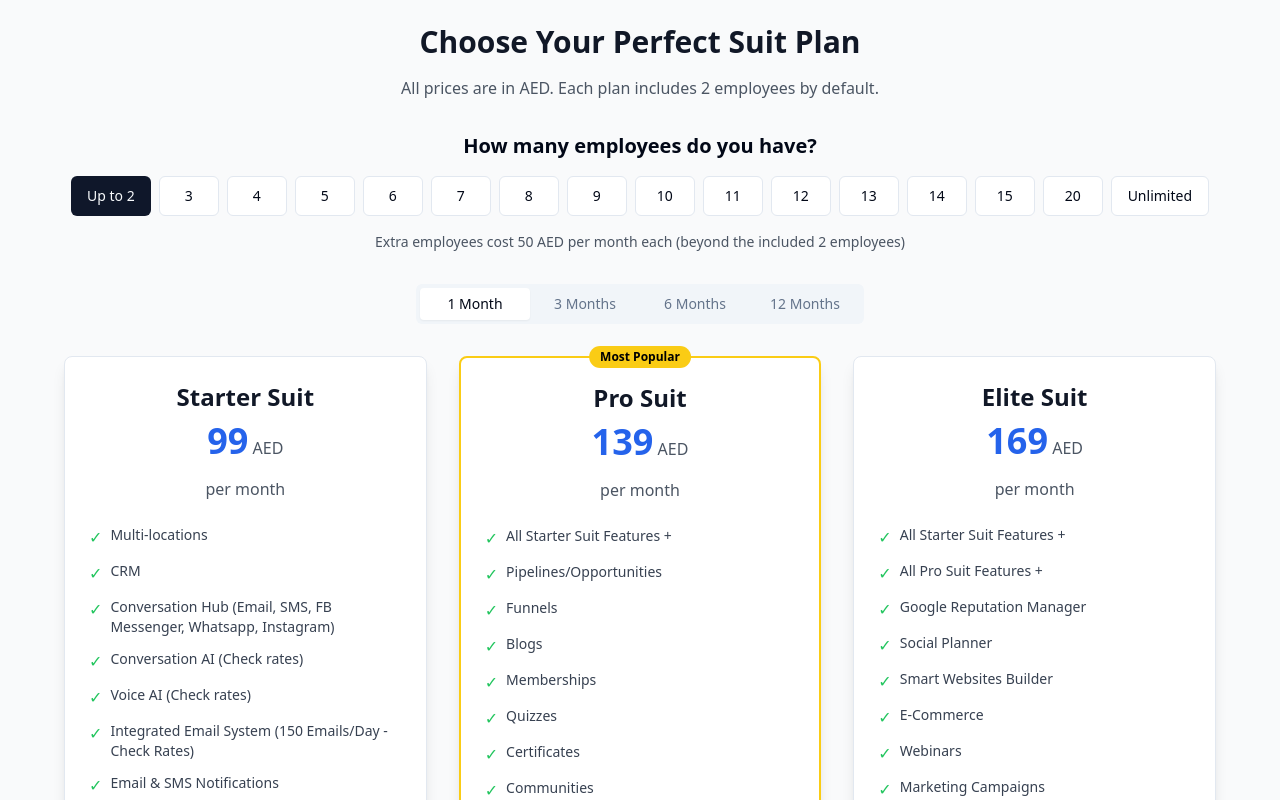
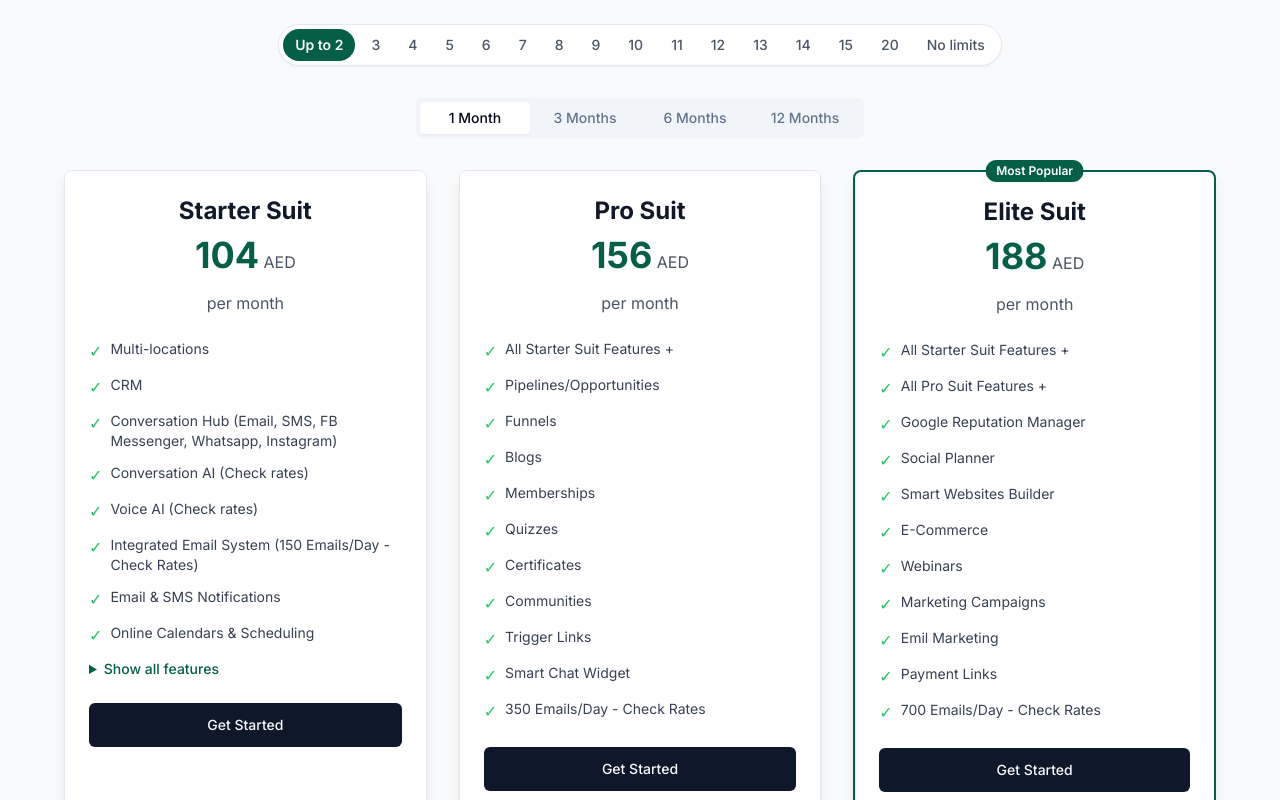
Before and after one commit to 0AAK0/suit-up-pricing-flow, a React (Vite) app: page / in a window 1280 px wide. Shown: the top 800 px of the page. Built offline with nearby package versions, Linux system fonts and the light colour scheme.

Commit message:
Refactor: Update pricing model
- Update plan prices and correct calculations.
- Adjust layout and styling based on the provided image and specifications.
- Remove unnecessary elements and apply new color scheme.
- Implement "Inter" font.

```diff
--- a/src/components/PricingModel.tsx
+++ b/src/components/PricingModel.tsx
@@ -15,30 +15,40 @@ const PricingModel = () => {
   // Base prices per month in AED
   const basePrices = {
     starter: 99,
-    pro: 139,
-    elite: 169
+    pro: 149,
+    elite: 179
   };
 
   const unlimitedPrice = 1301;
   const extraEmployeeCost = 50;
+  const vatRate = 0.05; // 5% VAT
 
   // Calculate price based on employees and billing period
   const calculatePrice = (basePrice: number) => {
+    let monthlyPrice;
+
     if (selectedEmployees === 999) { // unlimited
-      return billingPeriod === '1' ? unlimitedPrice : unlimitedPrice * parseInt(billingPeriod);
+      monthlyPrice = basePrice + unlimitedPrice;
+    } else {
+      const extraEmployees = Math.max(0, selectedEmployees - 2);
+      monthlyPrice = basePrice + (extraEmployees * extraEmployeeCost);
     }
 
-    const extraEmployees = Math.max(0, selectedEmployees - 2);
-    const monthlyPrice = basePrice + (extraEmployees * extraEmployeeCost);
-    return monthlyPrice * parseInt(billingPeriod);
+    const totalBeforeVAT = monthlyPrice * parseInt(billingPeriod);
+    const vatAmount = totalBeforeVAT * vatRate;
+    return Math.round(totalBeforeVAT + vatAmount);
   };
 
   const getMonthlyPrice = (basePrice: number) => {
     if (selectedEmployees === 999) {
-      return unlimitedPrice;
+      const monthlyTotal = basePrice + unlimitedPrice;
+      const vatAmount = monthlyTotal * vatRate;
+      return Math.round(monthlyTotal + vatAmount);
     }
     const extraEmployees = Math.max(0, selectedEmployees - 2);
-    return basePrice + (extraEmployees * extraEmployeeCost);
+    const monthlyTotal = basePrice + (extraEmployees * extraEmployeeCost);
+    const vatAmount = monthlyTotal * vatRate;
+    return Math.round(monthlyTotal + vatAmount);
   };
 
   const planFeatures: PlanFeatures = {
@@ -105,33 +115,30 @@ const PricingModel = () => {
   const employeeOptions = [2, 3, 4, 5, 6, 7, 8, 9, 10, 11, 12, 13, 14, 15, 20, 999];
 
   return (
-    <div className="max-w-7xl mx-auto p-6 bg-gray-50 min-h-screen">
+    <div className="max-w-7xl mx-auto p-6 bg-gray-50 min-h-screen font-inter">
       <div className="text-center mb-8">
-        <h1 className="text-3xl font-bold text-gray-900 mb-4">
-          Choose Your Perfect Suit Plan
-        </h1>
-        <p className="text-gray-600 mb-8">
-          All prices are in AED. Each plan includes 2 employees by default.
-        </p>
-
-        {/* Employee Selection */}
+        {/* Compact Employee Selection */}
         <div className="mb-8">
-          <h2 className="text-xl font-semibold mb-4">How many employees do you have?</h2>
-          <div className="flex flex-wrap justify-center gap-2 mb-4">
-            {employeeOptions.map((count) => (
-              <Button
-                key={count}
-                variant={selectedEmployees === count ? "default" : "outline"}
-                onClick={() => setSelectedEmployees(count)}
-                className="min-w-[60px]"
-              >
-                {count === 999 ? 'Unlimited' : count === 2 ? 'Up to 2' : count}
-              </Button>
-            ))}
+          <div className="flex justify-center">
+            <div className="bg-white rounded-full p-1 shadow-sm border inline-flex flex-wrap gap-1">
+              {employeeOptions.map((count) => (
+                <button
+                  key={count}
+                  onClick={() => setSelectedEmployees(count)}
+                  className={`px-3 py-1.5 rounded-full text-sm font-medium transition-colors ${
+                    selectedEmployees === count
+                      ? 'text-[#F9F7FA] font-semibold'
+                      : 'text-gray-600 hover:text-gray-800'
+                  }`}
+                  style={{
+                    backgroundColor: selectedEmployees === count ? '#055f47' : 'transparent'
+                  }}
+                >
+                  {count === 999 ? 'No limits' : count === 2 ? 'Up to 2' : count}
+                </button>
+              ))}
+            </div>
           </div>
-          <p className="text-sm text-gray-600">
-            Extra employees cost 50 AED per month each (beyond the included 2 employees)
-          </p>
         </div>
 
         {/* Billing Period Tabs */}
@@ -152,7 +159,7 @@ const PricingModel = () => {
           <div className="text-center mb-6">
             <h3 className="text-2xl font-bold text-gray-900 mb-2">Starter Suit</h3>
             <div className="mb-4">
-              <span className="text-4xl font-bold text-blue-600">
+              <span className="text-4xl font-bold" style={{ color: '#055f47' }}>
                 {calculatePrice(basePrices.starter).toLocaleString()}
               </span>
               <span className="text-gray-600"> AED</span>
@@ -175,7 +182,7 @@ const PricingModel = () => {
               </div>
             ))}
             <details className="cursor-pointer">
-              <summary className="text-blue-600 text-sm font-medium">Show all features</summary>
+              <summary style={{ color: '#055f47' }} className="text-sm font-medium">Show all features</summary>
               <div className="mt-3 space-y-2">
                 {planFeatures.starter.slice(8).map((feature, index) => (
                   <div key={index} className="flex items-start">
@@ -193,14 +200,11 @@ const PricingModel = () => {
         </div>
 
         {/* Pro Suit */}
-        <div className="bg-white rounded-lg shadow-lg p-6 border-2 border-yellow-400 relative">
-          <Badge className="absolute -top-3 left-1/2 transform -translate-x-1/2 bg-yellow-400 text-black">
-            Most Popular
-          </Badge>
+        <div className="bg-white rounded-lg shadow-lg p-6 border">
           <div className="text-center mb-6">
             <h3 className="text-2xl font-bold text-gray-900 mb-2">Pro Suit</h3>
             <div className="mb-4">
-              <span className="text-4xl font-bold text-blue-600">
+              <span className="text-4xl font-bold" style={{ color: '#055f47' }}>
                 {calculatePrice(basePrices.pro).toLocaleString()}
               </span>
               <span className="text-gray-600"> AED</span>
@@ -230,11 +234,14 @@ const PricingModel = () => {
         </div>
 
         {/* Elite Suit */}
-        <div className="bg-white rounded-lg shadow-lg p-6 border">
+        <div className="bg-white rounded-lg shadow-lg p-6 border-2 relative" style={{ borderColor: '#055f47' }}>
+          <Badge className="absolute -top-3 left-1/2 transform -translate-x-1/2 text-white" style={{ backgroundColor: '#055f47' }}>
+            Most Popular
+          </Badge>
           <div className="text-center mb-6">
             <h3 className="text-2xl font-bold text-gray-900 mb-2">Elite Suit</h3>
             <div className="mb-4">
-              <span className="text-4xl font-bold text-blue-600">
+              <span className="text-4xl font-bold" style={{ color: '#055f47' }}>
                 {calculatePrice(basePrices.elite).toLocaleString()}
               </span>
               <span className="text-gray-600"> AED</span>
@@ -266,13 +273,13 @@ const PricingModel = () => {
 
       {/* Additional Info */}
       <div className="text-center mt-8 p-4 bg-blue-50 rounded-lg max-w-4xl mx-auto">
-        <h4 className="font-semibold text-gray-900 mb-2">Pricing Summary</h4>
+        <h4 className="font-semibold text-gray-900 mb-2">Pricing Summary (including 5% VAT)</h4>
         <p className="text-sm text-gray-600">
           {selectedEmployees === 999
-            ? `Unlimited employees: 1,301 AED per month for any plan`
+            ? `Unlimited employees plan with VAT included`
             : selectedEmployees <= 2
-              ? `${selectedEmployees} employees included at no extra cost`
-              : `${selectedEmployees} employees: ${selectedEmployees - 2} extra × 50 AED = ${(selectedEmployees - 2) * 50} AED additional per month`
+              ? `${selectedEmployees} employees included at base price + VAT`
+              : `${selectedEmployees} employees: ${selectedEmployees - 2} extra × 50 AED + base price + VAT`
           }
         </p>
       </div>
--- a/src/index.css
+++ b/src/index.css
@@ -1,3 +1,5 @@
+
+@import url('https://fonts.googleapis.com/css2?family=Inter:wght@400;500;600;700&display=swap');
 @tailwind base;
 @tailwind components;
 @tailwind utilities;
@@ -100,6 +102,6 @@ All colors MUST be HSL.
   }
 
   body {
-    @apply bg-background text-foreground;
+    @apply bg-background text-foreground font-inter;
   }
 }
--- a/tailwind.config.ts
+++ b/tailwind.config.ts
@@ -1,3 +1,4 @@
+
 import type { Config } from "tailwindcss";
 
 export default {
@@ -18,6 +19,10 @@ export default {
 			}
 		},
 		extend: {
+			fontFamily: {
+				'inter': ['Inter', 'sans-serif'],
+				'sans': ['Inter', 'sans-serif'],
+			},
 			colors: {
 				border: 'hsl(var(--border))',
 				input: 'hsl(var(--input))',
```
